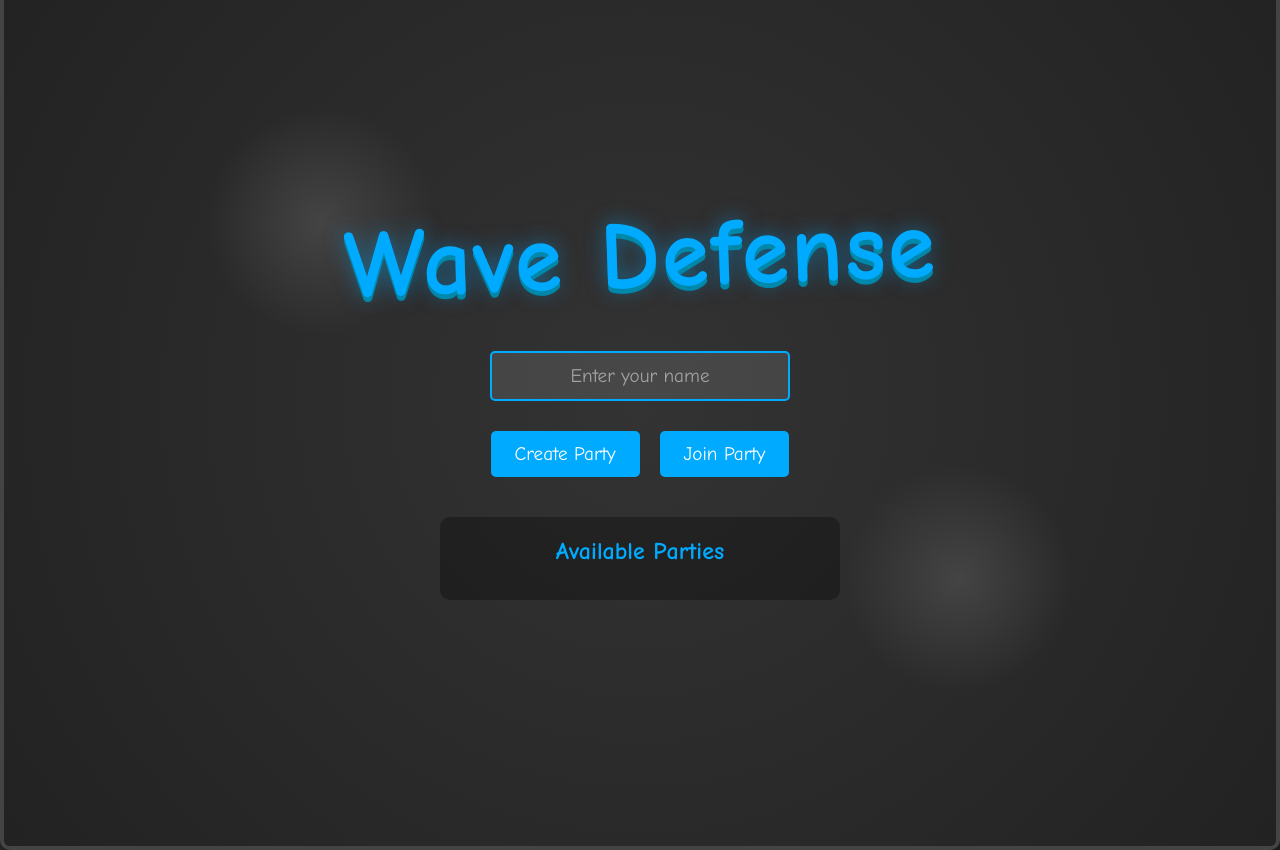
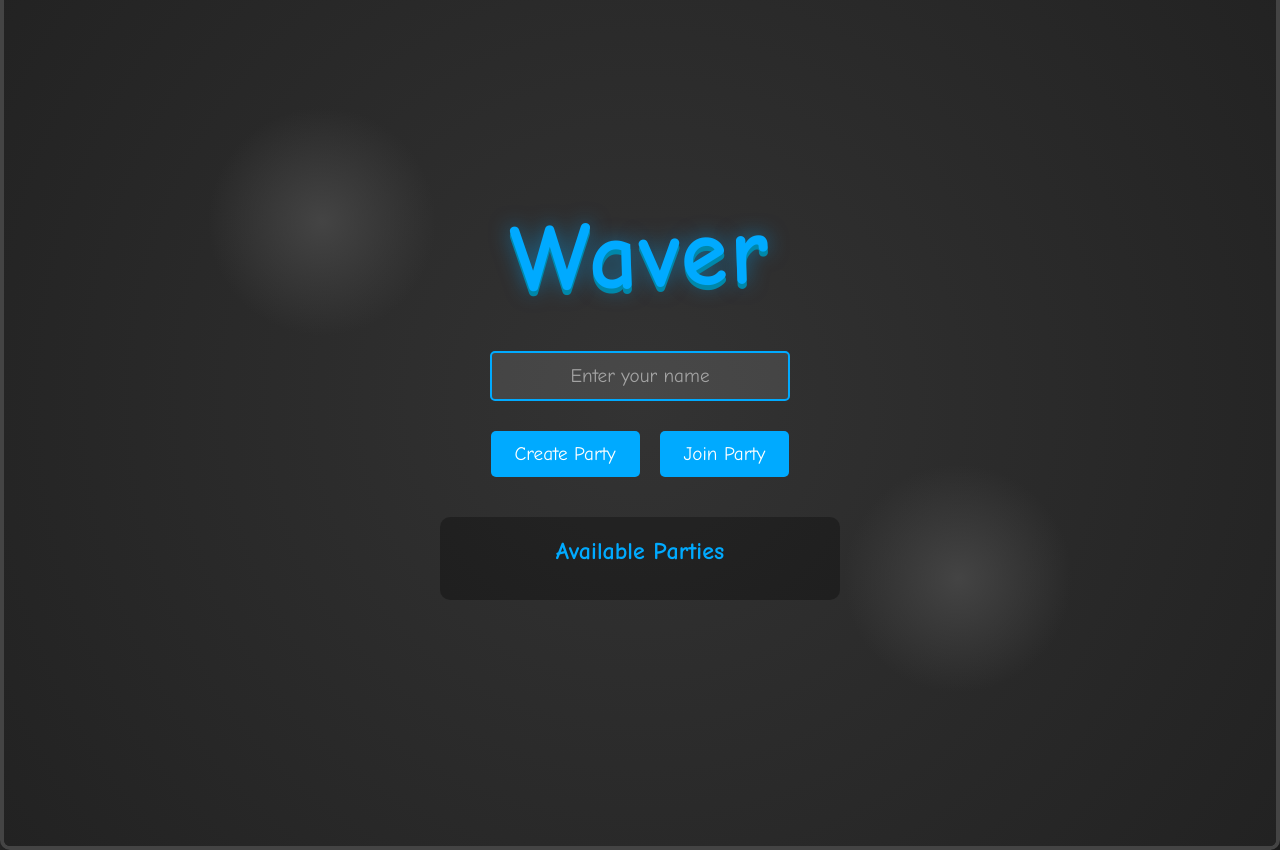
Before and after one commit to RandomAiPerson/animated-octo-palm-tree, a website with bundled scripts: page client/public/index.html in a window 1280 px wide. Built offline with nearby package versions, Linux system fonts and the light colour scheme; no server answers.

Commit message:
Update index.html

```diff
--- a/client/public/index.html
+++ b/client/public/index.html
@@ -3,14 +3,14 @@
 <head>
     <meta charset="UTF-8">
     <meta name="viewport" content="width=device-width, initial-scale=1.0">
-    <title>Wave Defense Game</title>
+    <title>Waver</title>
     <link rel="stylesheet" href="styles.css">
 </head>
 <body>
     <div id="game-container">
         <!-- Main Menu -->
         <div id="main-menu" class="screen">
-            <h1>Wave Defense</h1>
+            <h1>Waver</h1>
 
             <!-- Name Input -->
             <div class="name-input-container">
```
